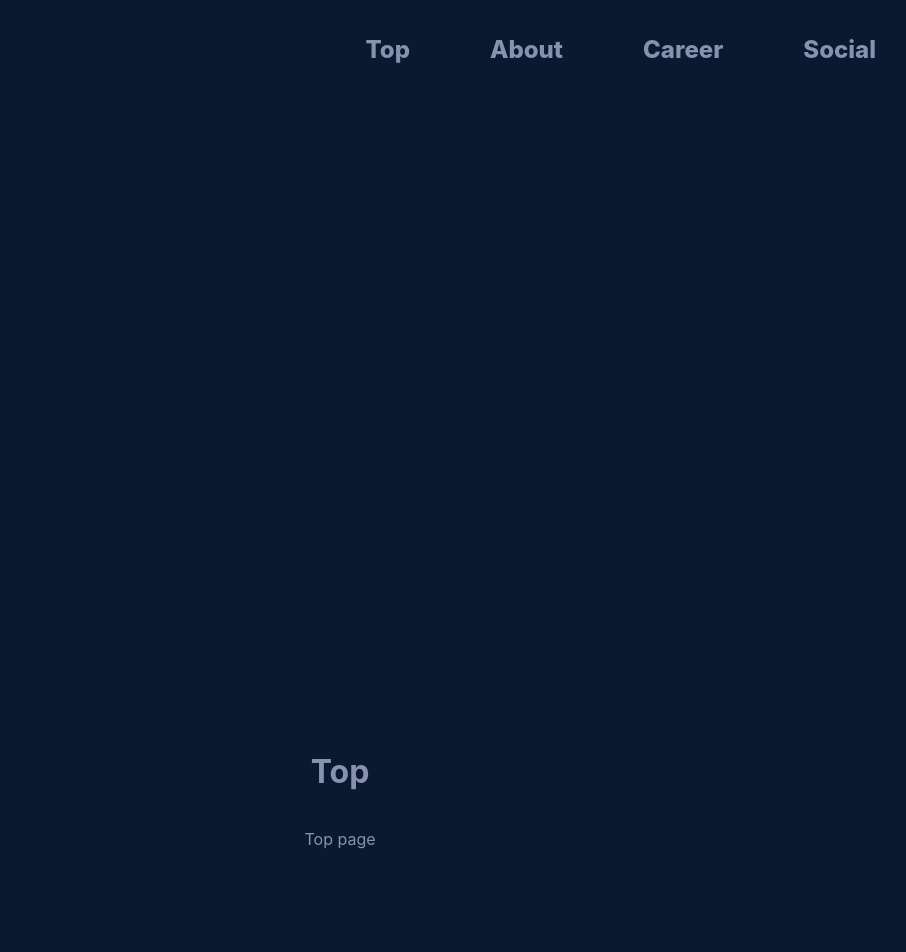
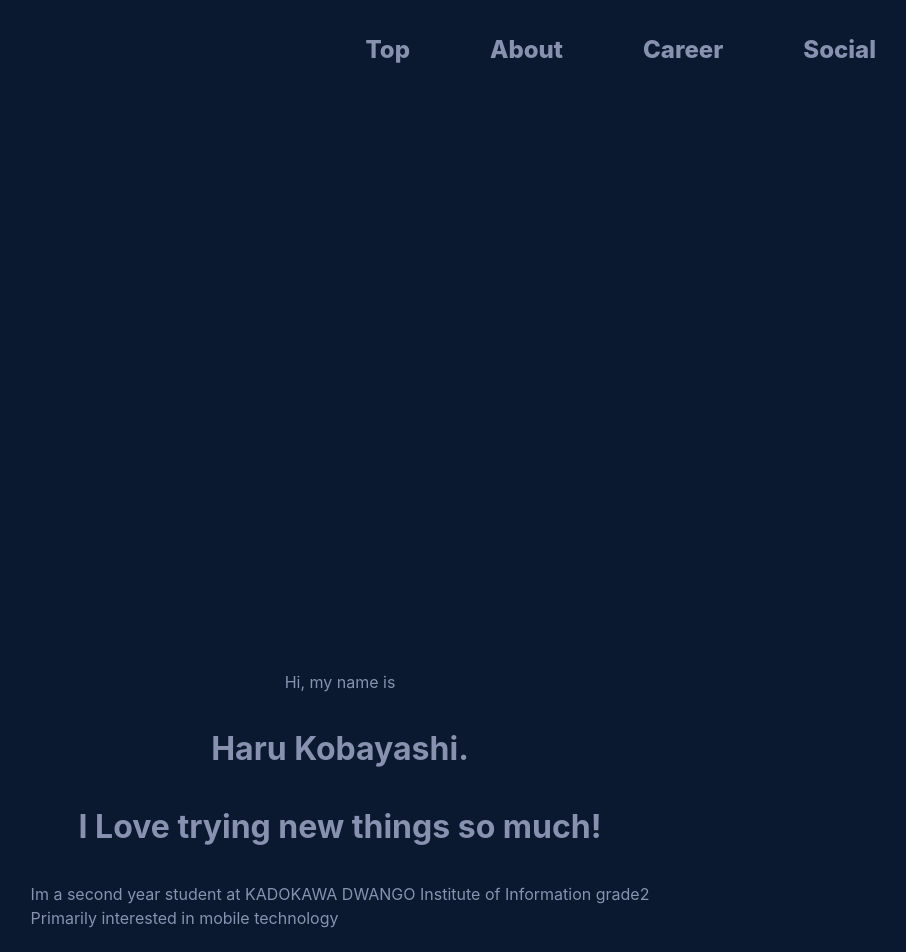
Before and after one commit to Haru-Kobayashi073/my-portfolio, a React (Vite) app: page / in a window 1280 px wide. Shown: the top 952 px of the page, without its empty margins (300-1206 px from the left). Built offline with nearby package versions, Linux system fonts and the light colour scheme.

Commit message:
add: create top component

```diff
--- a/src/components/Top.jsx
+++ b/src/components/Top.jsx
@@ -1,8 +1,15 @@
 const Top = () => {
     return (
         <div className="top-box">
-            <h1>Top</h1>
-            <p>Top page</p>
+            <p>Hi, my name is</p>
+            <h1>Haru Kobayashi.</h1>
+            <h1 className="grey-text">I Love trying new things so much!</h1>
+            <div>
+                <p>
+                    Im a second year student at KADOKAWA DWANGO Institute of Information grade2<br />
+                    Primarily interested in mobile technology
+                </p>
+            </div>
         </div>
     );
 }
```
